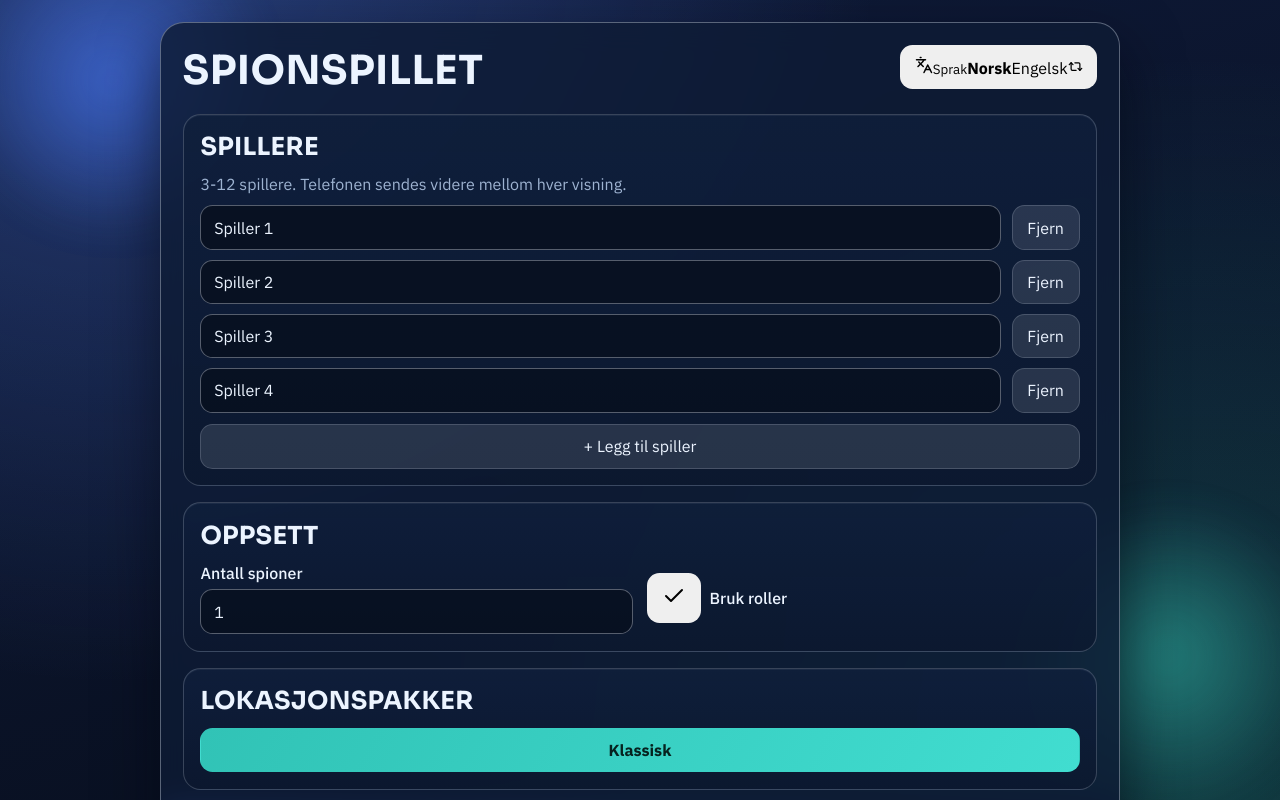
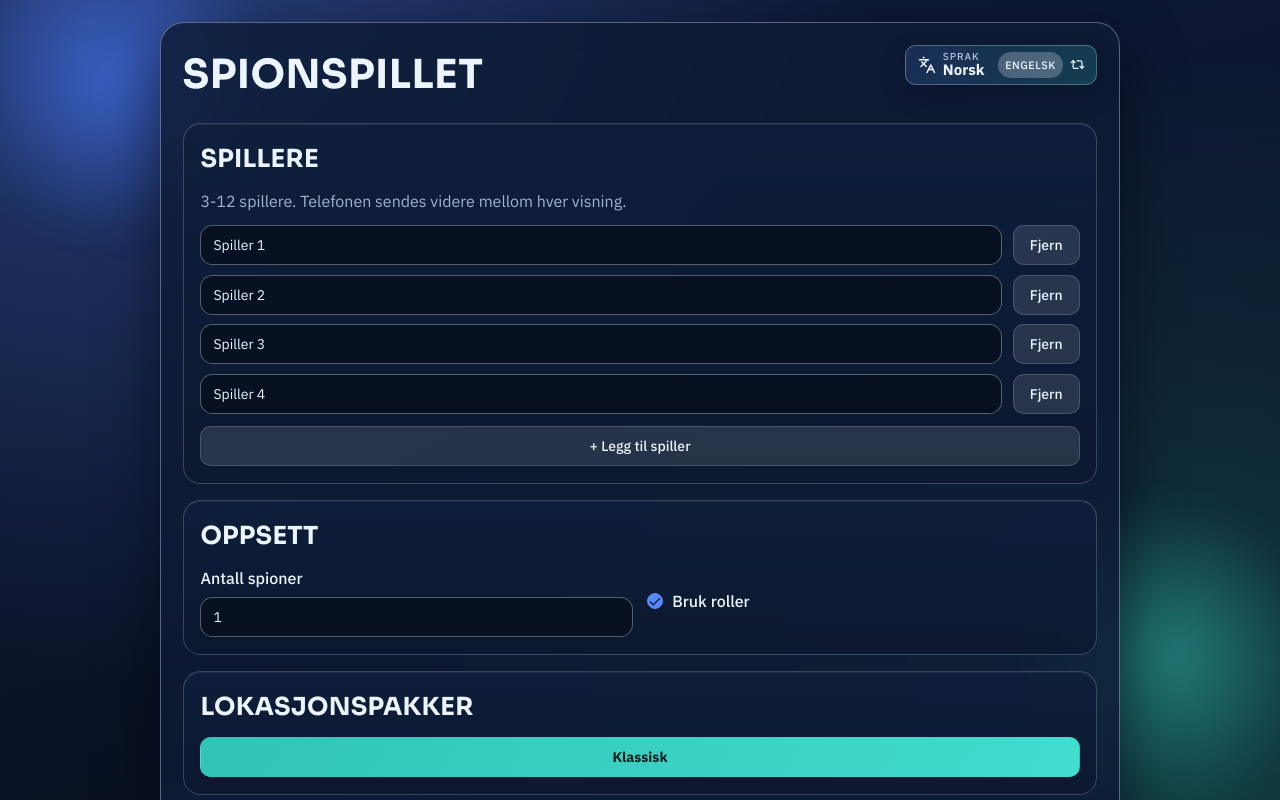
Before and after one commit to maattss/spy-game, a React (Vite) app: page / in a window 1280 px wide. Shown: the top 800 px of the page. Built offline with nearby package versions, Linux system fonts and the light colour scheme.

Commit message:
Refresh visual design with Abyss Glass palette

```diff
--- a/src/styles.css
+++ b/src/styles.css
@@ -1,16 +1,42 @@
 @import url("https://fonts.googleapis.com/css2?family=IBM+Plex+Sans:wght@400;500;600;700&family=Sora:wght@500;700;800&display=swap");
 
+@tailwind base;
+@tailwind components;
+@tailwind utilities;
+
 :root {
+  --radius: 0.8rem;
+
+  --background: 222 58% 8%;
+  --foreground: 213 100% 96%;
+  --card: 221 48% 14%;
+  --card-foreground: 213 100% 96%;
+  --popover: 221 46% 12%;
+  --popover-foreground: 213 100% 96%;
+  --primary: 222 95% 66%;
+  --primary-foreground: 223 54% 10%;
+  --secondary: 218 34% 22%;
+  --secondary-foreground: 213 100% 96%;
+  --muted: 220 30% 18%;
+  --muted-foreground: 215 40% 74%;
+  --accent: 173 60% 50%;
+  --accent-foreground: 173 70% 10%;
+  --destructive: 342 100% 72%;
+  --destructive-foreground: 0 0% 100%;
+  --border: 218 34% 30%;
+  --input: 218 34% 30%;
+  --ring: 222 95% 66%;
+
   --bg-top: #0f1b3b;
   --bg-bottom: #070d1a;
   --panel: rgba(14, 27, 53, 0.82);
-  --card: rgba(15, 31, 60, 0.82);
+  --card-solid: rgba(15, 31, 60, 0.82);
   --card-soft: rgba(12, 24, 47, 0.8);
   --ink: #ecf4ff;
-  --muted: #9eb3d1;
-  --accent: #5a88ff;
-  --accent-strong: #3a6fff;
-  --accent-2: #31c3b6;
+  --muted-text: #9eb3d1;
+  --accent-blue: #5a88ff;
+  --accent-blue-strong: #3a6fff;
+  --accent-teal: #31c3b6;
   --danger: #ff7398;
   --safe: #41cb96;
   --line: rgba(236, 244, 255, 0.2);
@@ -116,7 +142,7 @@ select {
 }
 
 .eyebrow {
-  color: var(--accent-2);
+  color: var(--accent-teal);
   letter-spacing: 0.09em;
   text-transform: uppercase;
   font-size: 0.78rem;
@@ -124,7 +150,7 @@ select {
 }
 
 .muted {
-  color: var(--muted);
+  color: var(--muted-text);
 }
 
 .stack {
@@ -140,7 +166,7 @@ select {
   display: grid;
   gap: 0.72rem;
   border-radius: 1.1rem;
-  background: linear-gradient(180deg, var(--card), var(--card-soft));
+  background: linear-gradient(180deg, var(--card-solid), var(--card-soft));
   border: 1px solid var(--line);
   padding: 1.05rem;
   box-shadow: inset 0 1px 0 rgba(255, 255, 255, 0.06);
@@ -171,32 +197,78 @@ select {
 }
 
 .lang-switch {
-  min-width: 11rem;
+  display: inline-flex;
+  align-items: center;
+  gap: 0.45rem;
+  min-width: 12rem;
+  padding: 0.55rem 0.7rem;
+  border: 1px solid color-mix(in srgb, var(--line-strong) 80%, transparent);
+  background: linear-gradient(
+    120deg,
+    color-mix(in srgb, var(--accent-blue) 17%, transparent),
+    color-mix(in srgb, var(--accent-teal) 21%, transparent)
+  );
+  color: var(--ink);
+  box-shadow: 0 10px 22px rgba(6, 16, 34, 0.42);
 }
 
-.row input {
+.lang-switch svg {
+  flex-shrink: 0;
+}
+
+.lang-switch__label {
+  display: grid;
+  line-height: 1.05;
+  text-align: left;
+  margin-right: auto;
+}
+
+.lang-switch__label small {
+  font-size: 0.63rem;
+  letter-spacing: 0.09em;
+  text-transform: uppercase;
+  color: color-mix(in srgb, var(--muted-text) 76%, white);
+}
+
+.lang-switch__label strong {
+  font-size: 0.94rem;
+}
+
+.lang-switch__next {
+  display: inline-flex;
+  align-items: center;
+  justify-content: center;
+  padding: 0.2rem 0.45rem;
+  border-radius: 999px;
+  font-size: 0.67rem;
+  letter-spacing: 0.05em;
+  text-transform: uppercase;
+  color: color-mix(in srgb, var(--ink) 92%, white);
+  background: color-mix(in srgb, var(--line-strong) 72%, transparent);
+}
+
+.row .field-input {
   flex: 1;
 }
 
-input,
-select {
+.field-input,
+.field-trigger {
   width: 100%;
   border: 1px solid var(--line-strong);
   border-radius: 0.78rem;
   background: rgba(8, 17, 33, 0.92);
   color: var(--ink);
-  padding: 0.7rem 0.8rem;
 }
 
-input::placeholder {
-  color: color-mix(in srgb, var(--muted) 82%, white);
+.field-input::placeholder {
+  color: color-mix(in srgb, var(--muted-text) 82%, white);
 }
 
-input:focus,
-select:focus {
-  outline: 2px solid color-mix(in srgb, var(--accent) 72%, white);
-  outline-offset: 1px;
-  border-color: color-mix(in srgb, var(--accent) 66%, white);
+.field-input:focus,
+.field-trigger:focus,
+.field-trigger[data-state="open"] {
+  border-color: color-mix(in srgb, var(--accent-blue) 66%, white);
+  box-shadow: 0 0 0 2px rgba(90, 136, 255, 0.35);
 }
 
 label span {
@@ -222,15 +294,8 @@ label span {
   margin: 0;
 }
 
-.check input {
-  width: auto;
-}
-
 button {
   cursor: pointer;
-  border: none;
-  border-radius: 0.78rem;
-  padding: 0.7rem 0.92rem;
   transition: transform 140ms ease, filter 140ms ease, box-shadow 140ms ease;
 }
 
@@ -247,7 +312,7 @@ button:disabled {
 }
 
 .primary {
-  background: linear-gradient(126deg, var(--accent), var(--accent-strong));
+  background: linear-gradient(126deg, var(--accent-blue), var(--accent-blue-strong));
   color: white;
   font-weight: 700;
   box-shadow: 0 10px 24px rgba(58, 111, 255, 0.35);
@@ -280,10 +345,11 @@ button:disabled {
   background: var(--chip);
   color: var(--ink);
   border: 1px solid color-mix(in srgb, var(--line) 80%, transparent);
+  min-height: 2.5rem;
 }
 
 .chip.active {
-  background: linear-gradient(120deg, var(--accent-2), #41ddd0);
+  background: linear-gradient(120deg, var(--accent-teal), #41ddd0);
   color: #06221f;
   font-weight: 700;
   border-color: transparent;
@@ -312,7 +378,8 @@ button:disabled {
 }
 
 .tag {
-  display: inline-block;
+  display: inline-flex;
+  align-items: center;
   border-radius: 999px;
   padding: 0.25rem 0.76rem;
   color: white;
@@ -375,6 +442,10 @@ button:disabled {
   .row button {
     width: 100%;
   }
+
+  .lang-switch {
+    width: 100%;
+  }
 }
 
 @media (min-width: 880px) {
```
